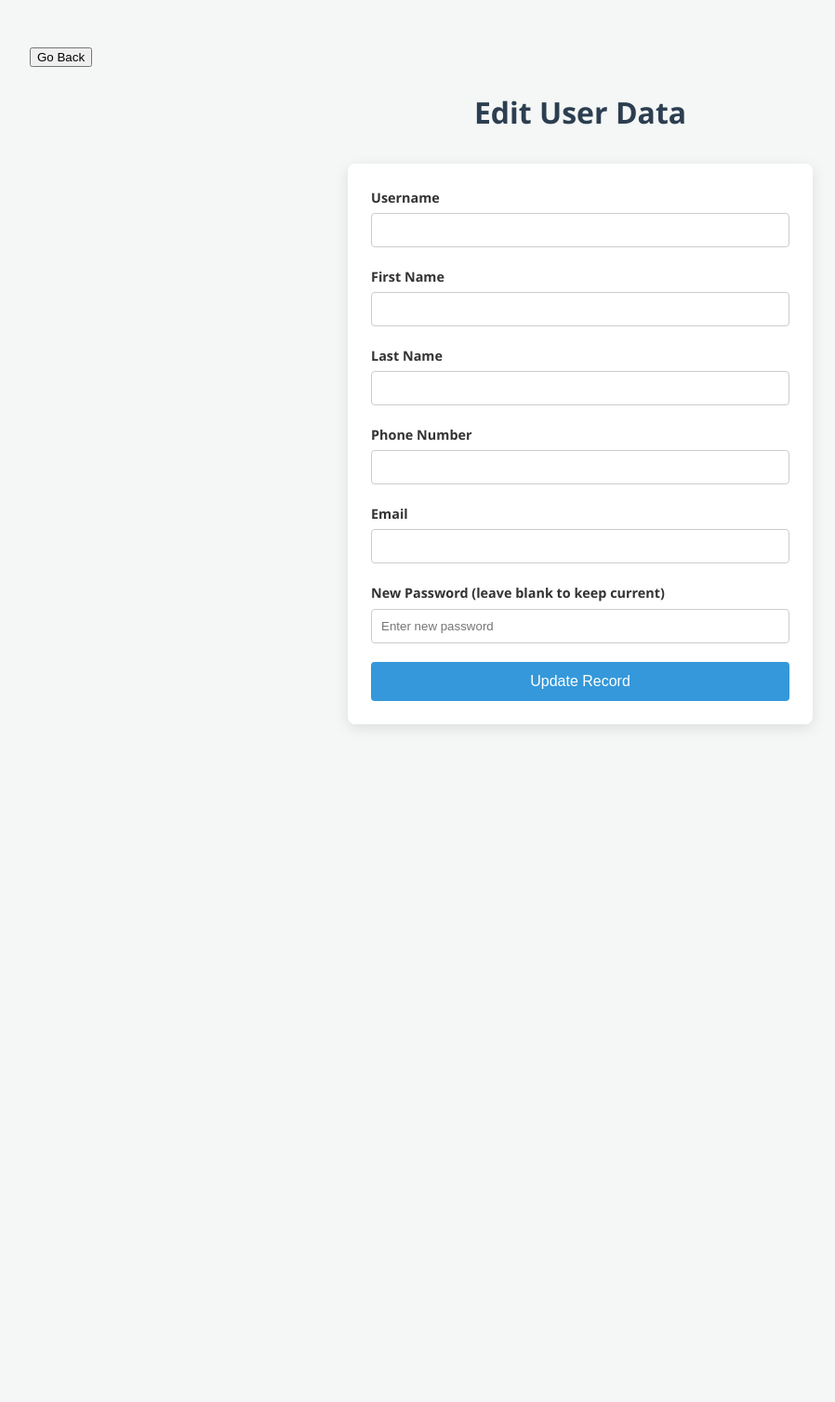
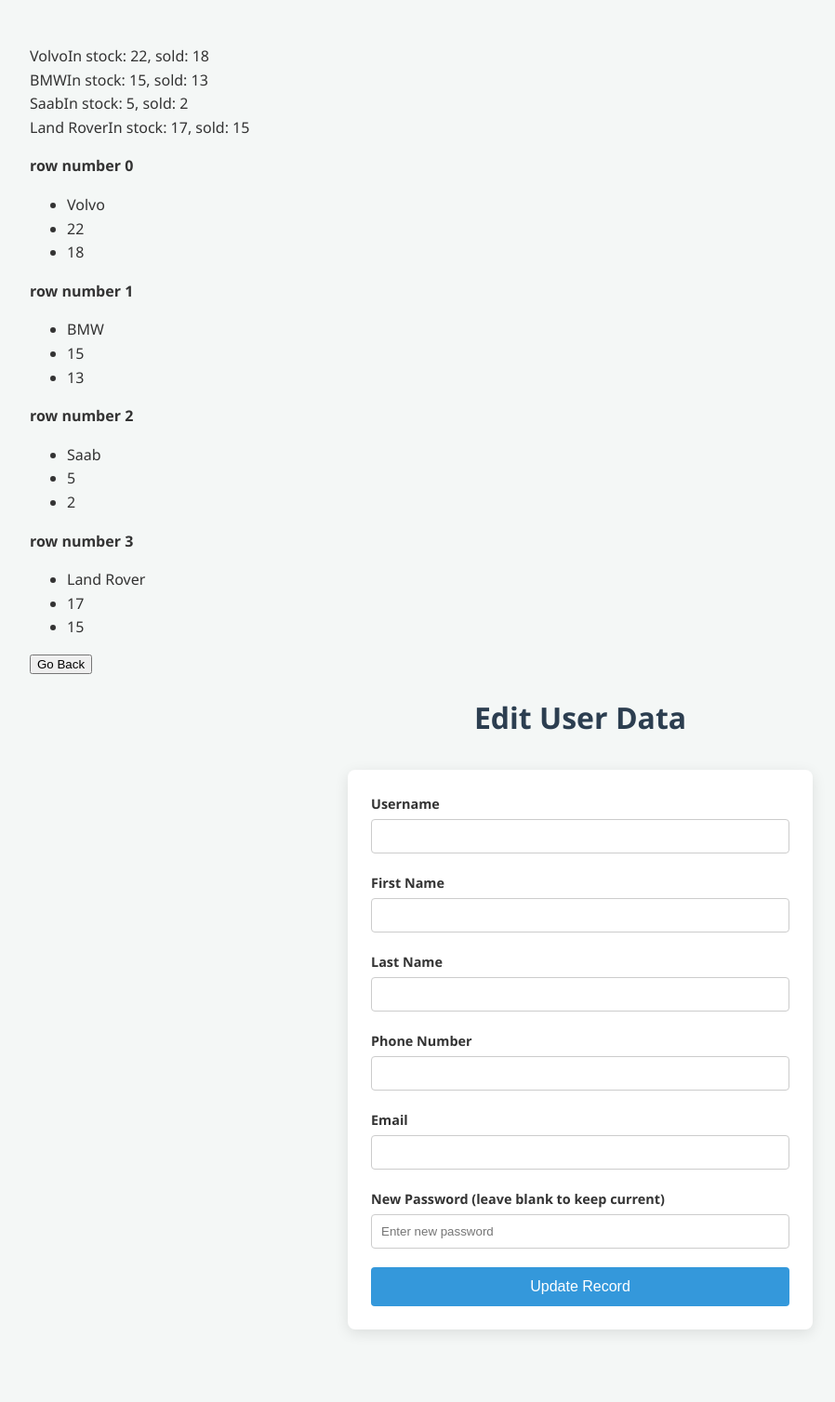
Before and after one commit to SNFASA/webdev, a PHP site: page /edit.php in a window 1280 px wide. Shown: the whole page at 93% size, without its empty margins (16-914 px from the left). Before the commit the page ends 783 px from the top, so only its background shows below. Run offline with PHP 8.4, Linux system fonts and the light colour scheme.

Commit message:
PHP Multidimensional Array

```diff
--- a/backend.php
+++ b/backend.php
@@ -126,4 +126,34 @@ if (!empty($edit_id)) {
  * CONNECT - Establish a tunnel to the server
  * TRACE - Perform a message loop-back test along the path to the target resource
  */
+
+
+/**
+ * Multidimensional Array - An array containing one or more arrays
+ *
+ */
+$cars = [
+    ["Volvo", 22, 18],
+    ["BMW", 15, 13],
+    ["Saab", 5, 2],
+    ["Land Rover", 17, 15],
+];
+// Accessing array using indexes
+echo $cars[0][0]."In stock: ".$cars[0][1].", sold: ".$cars[0][2]."<br/>";
+echo $cars[1][0]."In stock: ".$cars[1][1].", sold: ".$cars[1][2]."<br/>";
+echo $cars[2][0]."In stock: ".$cars[2][1].", sold: ".$cars[2][2]."<br/>";
+echo $cars[3][0]."In stock: ".$cars[3][1].", sold: ".$cars[3][2]."<br/>";
+
+
+//accessing array using loops
+for ($row = 0; $row < count($cars); $row++){
+    echo "<p><b>row number $row</b></p>";
+    echo "<ul>";
+    for ($col = 0; $col < count($cars[$row]); $col++){
+        echo "<li>".$cars[$row][$col]."</li>";
+    }
+    echo "</ul>";
+}
+
+
 ?>
```
